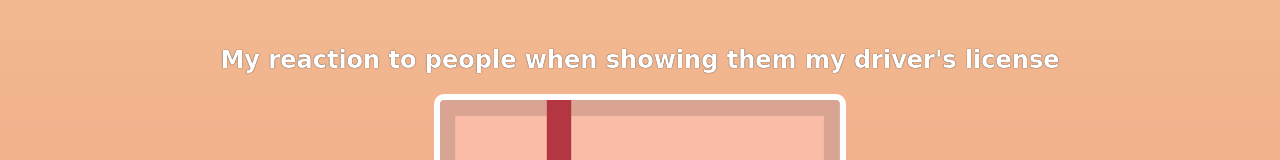
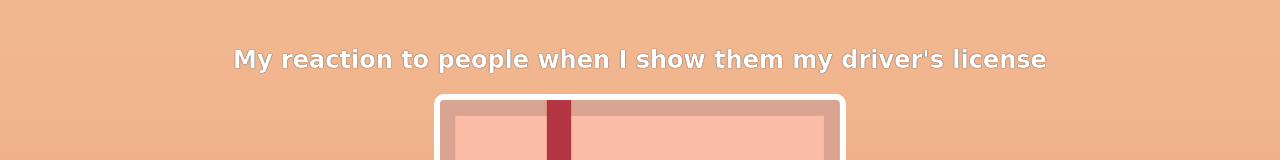
Before and after one commit to fajerkhalid/Birthday-Gift-Site, a website built with Vite: page index.html in a window 1280 px wide. Shown: the part 877-1037 px from the top of the page. Built offline with nearby package versions, Linux system fonts and the light colour scheme; a web font is replaced by a local one.

Commit message:
Update index.html

```diff
--- a/index.html
+++ b/index.html
@@ -20,7 +20,7 @@
         </div>
 
         <div class="gift-section">
-            <h2 class="gift-title">My reaction to people when showing them my driver's license</h2>
+            <h2 class="gift-title">My reaction to people when I show them my driver's license</h2>
             <div class="gift-img" id="gift-img-cool"></div>
         </div>
 
```
